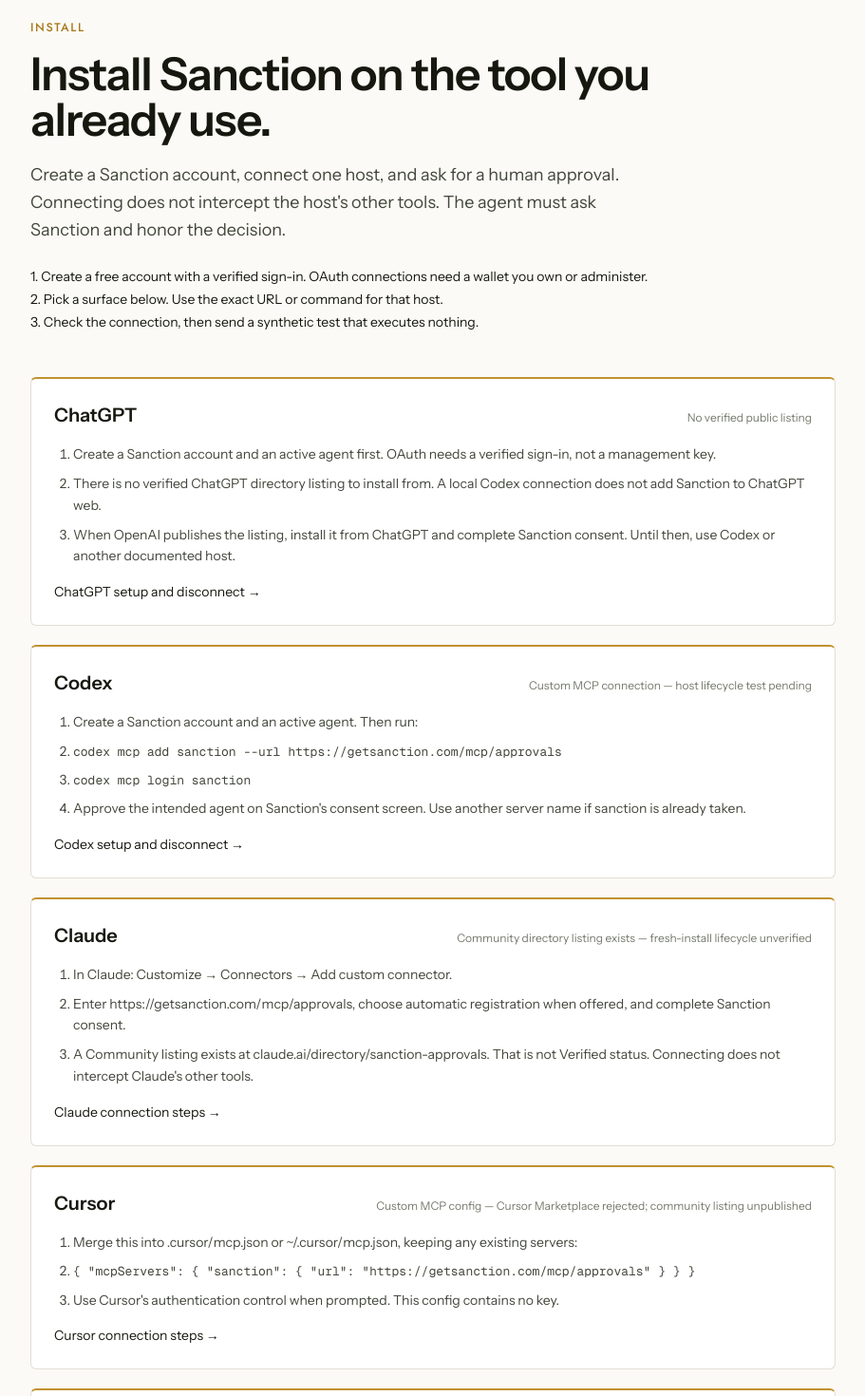
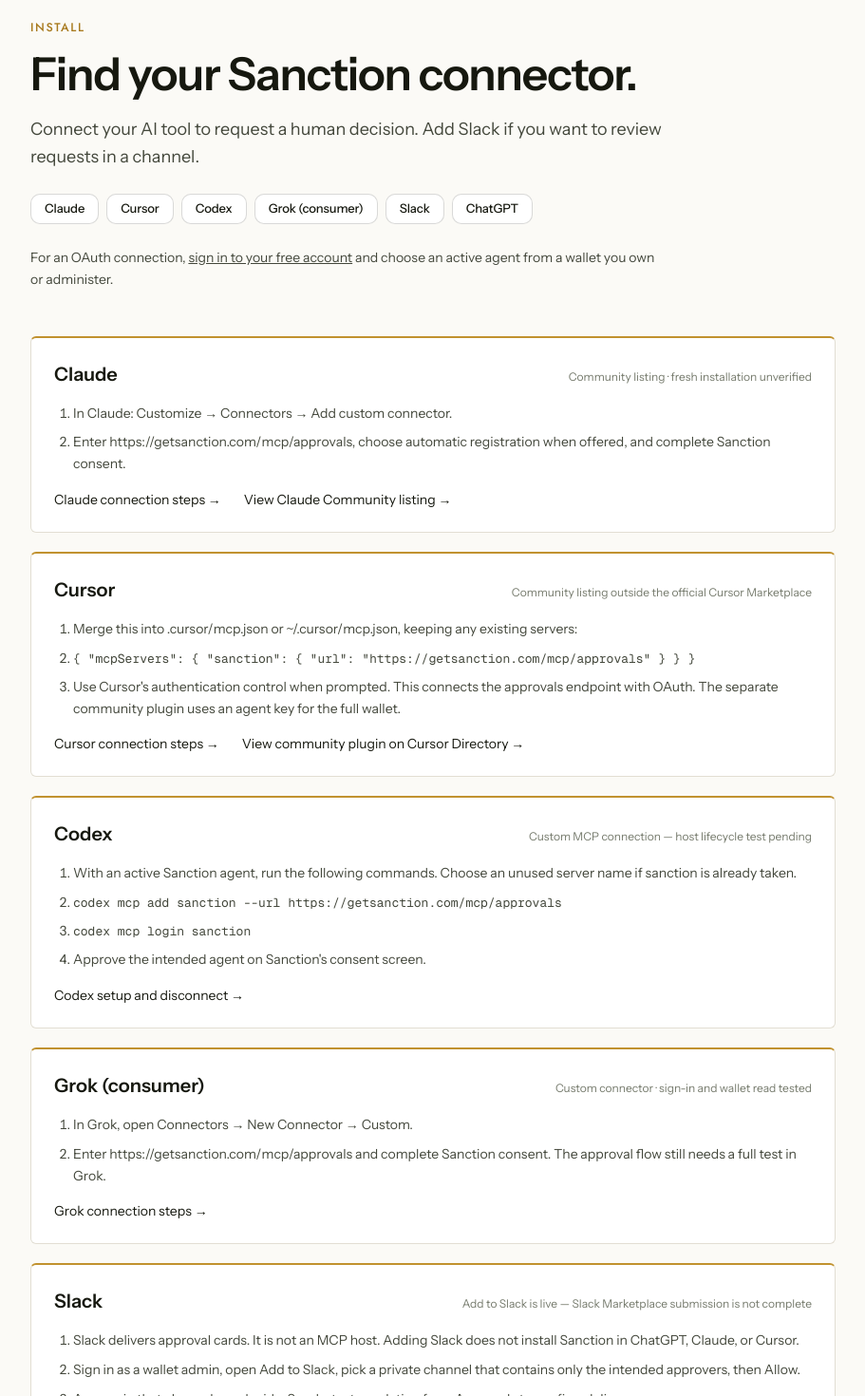
Before and after one commit to ericlovold/sanction, a Next.js app: page /install in a window 1280 px wide. Shown: the part 100-1570 px from the top of the page at 95% size, without its empty margins (184-1095 px from the left). Built offline with nearby package versions, Linux system fonts and the light colour scheme.

Commit message:
Show individual terms and connector setup on the public site

```diff
--- a/app/install/page.tsx
+++ b/app/install/page.tsx
@@ -4,24 +4,37 @@ import "../brand.css"
 import { brandFontVars } from "../brand-fonts"
 
 export const metadata: Metadata = {
-  title: "Install Sanction — ChatGPT, Codex, Claude, Cursor, Slack",
+  title: "Sanction connectors — Claude, Cursor, Codex, Grok, ChatGPT and Slack",
   description:
-    "Install Sanction on ChatGPT, Codex, Claude, Cursor, or Slack. Create an account, connect one host, and disconnect when you are done. Connecting does not intercept other tools.",
+    "Find setup steps and listing availability for your AI host. Connect a host to request approval, or add Slack to review requests.",
 }
 
 const APPROVALS_URL = "https://getsanction.com/mcp/approvals"
 
 const surfaces = [
   {
-    id: "chatgpt",
-    name: "ChatGPT",
-    status: "No verified public listing",
-    href: "/docs/chatgpt-codex",
-    linkLabel: "ChatGPT setup and disconnect →",
+    id: "claude",
+    name: "Claude",
+    status: "Community listing · fresh installation unverified",
+    href: "/docs/connect#host=claude&step=connect",
+    linkLabel: "Claude connection steps →",
+    directory: { href: "https://claude.ai/directory/sanction-approvals", label: "View Claude Community listing →" },
     steps: [
-      "Create a Sanction account and an active agent first. OAuth needs a verified sign-in, not a management key.",
-      "There is no verified ChatGPT directory listing to install from. A local Codex connection does not add Sanction to ChatGPT web.",
-      "When OpenAI publishes the listing, install it from ChatGPT and complete Sanction consent. Until then, use Codex or another documented host.",
+      "In Claude: Customize → Connectors → Add custom connector.",
+      `Enter ${APPROVALS_URL}, choose automatic registration when offered, and complete Sanction consent.`,
+    ],
+  },
+  {
+    id: "cursor",
+    name: "Cursor",
+    status: "Community listing outside the official Cursor Marketplace",
+    href: "/docs/connect#host=cursor&step=connect",
+    linkLabel: "Cursor connection steps →",
+    directory: { href: "https://cursor.directory/plugins/sanction", label: "View community plugin on Cursor Directory →" },
+    steps: [
+      "Merge this into .cursor/mcp.json or ~/.cursor/mcp.json, keeping any existing servers:",
+      `{ "mcpServers": { "sanction": { "url": "${APPROVALS_URL}" } } }`,
+      "Use Cursor's authentication control when prompted. This connects the approvals endpoint with OAuth. The separate community plugin uses an agent key for the full wallet.",
     ],
   },
   {
@@ -31,34 +44,21 @@ const surfaces = [
     href: "/docs/chatgpt-codex",
     linkLabel: "Codex setup and disconnect →",
     steps: [
-      "Create a Sanction account and an active agent. Then run:",
+      "With an active Sanction agent, run the following commands. Choose an unused server name if sanction is already taken.",
       "`codex mcp add sanction --url https://getsanction.com/mcp/approvals`",
       "`codex mcp login sanction`",
-      "Approve the intended agent on Sanction's consent screen. Use another server name if sanction is already taken.",
+      "Approve the intended agent on Sanction's consent screen.",
     ],
   },
   {
-    id: "claude",
-    name: "Claude",
-    status: "Community directory listing exists — fresh-install lifecycle unverified",
-    href: "/docs/connect#host=claude&step=connect",
-    linkLabel: "Claude connection steps →",
+    id: "grok",
+    name: "Grok (consumer)",
+    status: "Custom connector · sign-in and wallet read tested",
+    href: "/docs/connect#host=grok-consumer&step=connect",
+    linkLabel: "Grok connection steps →",
     steps: [
-      "In Claude: Customize → Connectors → Add custom connector.",
-      `Enter ${APPROVALS_URL}, choose automatic registration when offered, and complete Sanction consent.`,
-      "A Community listing exists at claude.ai/directory/sanction-approvals. That is not Verified status. Connecting does not intercept Claude's other tools.",
-    ],
-  },
-  {
-    id: "cursor",
-    name: "Cursor",
-    status: "Custom MCP config — Cursor Marketplace rejected; community listing unpublished",
-    href: "/docs/connect#host=cursor&step=connect",
-    linkLabel: "Cursor connection steps →",
-    steps: [
-      "Merge this into .cursor/mcp.json or ~/.cursor/mcp.json, keeping any existing servers:",
-      `{ "mcpServers": { "sanction": { "url": "${APPROVALS_URL}" } } }`,
-      "Use Cursor's authentication control when prompted. This config contains no key.",
+      "In Grok, open Connectors → New Connector → Custom.",
+      `Enter ${APPROVALS_URL} and complete Sanction consent. The approval flow still needs a full test in Grok.`,
     ],
   },
   {
@@ -73,6 +73,16 @@ const surfaces = [
       "Anyone in that channel can decide. Send a test escalation from Approvals to confirm delivery.",
     ],
   },
+  {
+    id: "chatgpt",
+    name: "ChatGPT",
+    status: "No verified public listing",
+    href: "/docs/chatgpt-codex",
+    linkLabel: "ChatGPT availability →",
+    steps: [
+      "To connect today, use the Claude, Cursor, Codex, or Grok setup steps. A local Codex connection does not add Sanction to ChatGPT web.",
+    ],
+  },
 ] as const
 
 export default function InstallPage() {
@@ -83,22 +93,25 @@ export default function InstallPage() {
           <Link href="/" className="font-semibold tracking-tight">Sanction</Link>
           <div className="flex items-center gap-4 text-sm">
             <Link href="/docs/connect" className="sanction-link">Connection guide</Link>
-            <Link href="/start" className="sanction-link">Create account →</Link>
+            <Link href="/start#create-account" className="sanction-link">Create account →</Link>
           </div>
         </nav>
       </header>
 
       <main className="mx-auto max-w-4xl px-6 py-16">
         <p className="sn-mono text-xs" style={{ color: "var(--ochre-7)" }}>INSTALL</p>
-        <h1 className="mt-4 max-w-3xl text-4xl font-semibold tracking-tight sm:text-5xl">Install Sanction on the tool you already use.</h1>
+        <h1 className="mt-4 max-w-3xl text-4xl font-semibold tracking-tight sm:text-5xl">Find your Sanction connector.</h1>
         <p className="mt-5 max-w-2xl text-lg leading-relaxed" style={{ color: "var(--text-secondary)" }}>
-          Create a Sanction account, connect one host, and ask for a human approval. Connecting does not intercept the host&apos;s other tools. The agent must ask Sanction and honor the decision.
+          Connect your AI tool to request a human decision. Add Slack if you want to review requests in a channel.
         </p>
-        <ol className="mt-6 max-w-2xl space-y-1 text-sm" aria-label="Before you install">
-          <li>1. <Link href="/start" className="sanction-link">Create a free account</Link> with a verified sign-in. OAuth connections need a wallet you own or administer.</li>
-          <li>2. Pick a surface below. Use the exact URL or command for that host.</li>
-          <li>3. Check the connection, then send a synthetic test that executes nothing.</li>
-        </ol>
+        <nav className="mt-6 flex max-w-2xl flex-wrap gap-2" aria-label="Jump to your tool">
+          {surfaces.map((surface) => (
+            <a key={surface.id} href={`#${surface.id}`} className="sn-btn sn-btn-secondary sn-btn-s">{surface.name}</a>
+          ))}
+        </nav>
+        <p className="mt-6 max-w-2xl text-sm leading-relaxed" style={{ color: "var(--text-secondary)" }}>
+          For an OAuth connection, <Link href="/start#create-account" className="sanction-link" style={{ textDecoration: "underline" }}>sign in to your free account</Link> and choose an active agent from a wallet you own or administer.
+        </p>
 
         <section className="mt-12 space-y-5" aria-label="Install paths">
           {surfaces.map((surface) => (
@@ -119,7 +132,10 @@ export default function InstallPage() {
                   </li>
                 ))}
               </ol>
-              <Link href={surface.href} className="sanction-link mt-4 inline-block text-sm">{surface.linkLabel}</Link>
+              <div className="mt-4 flex flex-wrap gap-x-6 gap-y-2 text-sm">
+                <Link href={surface.href} className="sanction-link">{surface.linkLabel}</Link>
+                {"directory" in surface && <a href={surface.directory.href} className="sanction-link">{surface.directory.label}</a>}
+              </div>
             </article>
           ))}
         </section>
@@ -128,7 +144,7 @@ export default function InstallPage() {
           <h2 className="text-2xl font-semibold tracking-tight">Disconnect</h2>
           <ul className="mt-4 max-w-2xl space-y-3 text-sm leading-relaxed" style={{ color: "var(--text-secondary)" }}>
             <li>
-              <strong>ChatGPT, Codex, Claude, Cursor:</strong> revoke the host at{" "}
+              <strong>AI host connections:</strong> revoke the host at{" "}
               <Link href="/connect/mcp" className="sanction-link">MCP connections</Link>
               . Then remove the connector in the host. Disconnect stops future requests; it does not undo completed decisions.
             </li>
@@ -143,7 +159,7 @@ export default function InstallPage() {
         <section className="mt-12 max-w-2xl text-sm leading-relaxed" style={{ color: "var(--text-muted)" }}>
           <h2 className="text-lg font-semibold" style={{ color: "var(--text-body)" }}>What this does not do</h2>
           <p className="mt-3">
-            Hosted MCP is cooperative. Listing presence is not a completed host test. The approvals URL is an MCP endpoint for hosts, not a page to open in a browser.
+            The agent must ask Sanction and honor the decision. Connecting does not intercept other tools.
             Developers who want the API or gateway can use the <Link href="/docs/quickstart" className="sanction-link">quickstart</Link>.
           </p>
           <p className="mt-4">
--- a/app/page.tsx
+++ b/app/page.tsx
@@ -90,8 +90,12 @@ export default function Landing() {
             <Label>Human in the loop, productized</Label>
             <h1 className="sn-hero-h1">Human oversight.<br />Autonomous agents.</h1>
             <p className="sn-home-lead">Your agent has work to do. Some decisions still need you. Review the proposed action in Sanction or Slack when configured, and keep a record of your answer.</p>
-            <div className="sn-home-actions"><Link className="sn-btn sn-btn-primary sn-btn-l" href="/start">Try one approval</Link><a className="sn-btn sn-btn-secondary sn-btn-l" href="#how">See how it works</a></div>
-            <p className="sn-home-small">Try the preview without an account. Nothing is sent or spent.</p>
+            <div className="sn-home-actions"><Link className="sn-btn sn-btn-primary sn-btn-l" href="/start">Try one approval</Link><Link className="sn-btn sn-btn-secondary sn-btn-l" href="/install">Find your connector</Link></div>
+            <p className="sn-home-small">
+              Try the preview without an account. Nothing is sent or spent.<br />
+              Free for individuals, including production and client work. No card required.{" "}
+              <Link href="/platform#pricing" style={{ textDecoration: "underline", textUnderlineOffset: 3 }}>See plans</Link>
+            </p>
           </div>
           <ApprovalVisual />
         </div>
```
Also changed, not shown: 1 other file (tests, documents, lock files or other folders).
